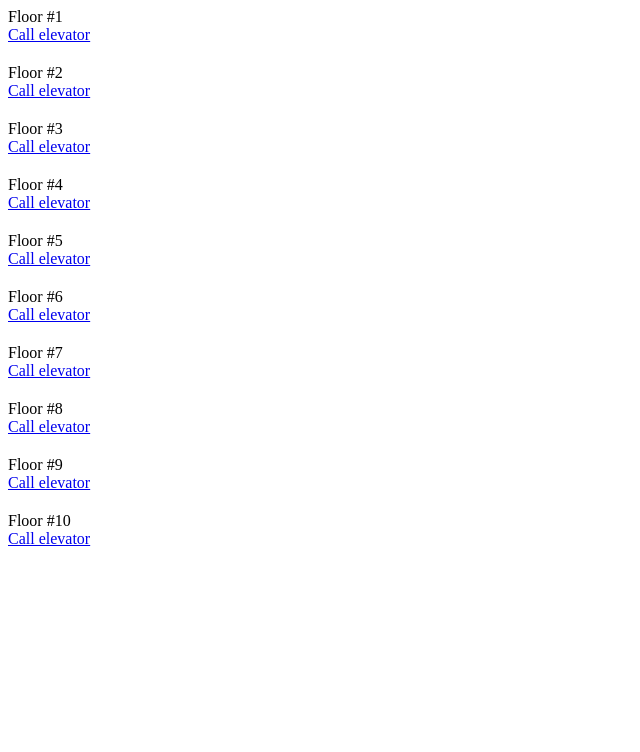
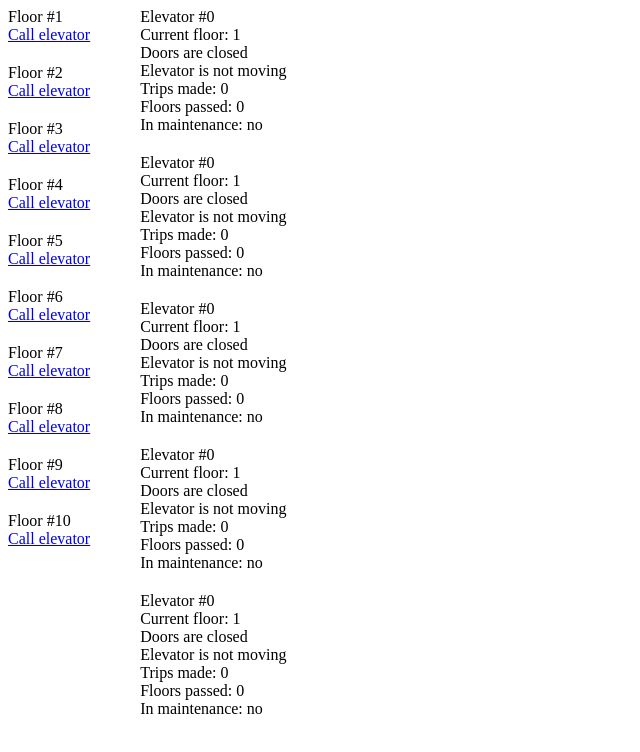
Before and after one commit to leahjlou/elevator-challenge, a React (Create React App) app: page / in a window 1280 px wide. Shown: the top 752 px of the page, without its empty margins (0-640 px from the left). Built offline with nearby package versions, Linux system fonts and the light colour scheme; the HTML template or start-up script is replaced by a standard one.

Commit message:
Elevator moving basically works

```diff
--- a/src/Elevator.js
+++ b/src/Elevator.js
@@ -4,7 +4,7 @@
 	render() {
 		const { index, currentFloor, open, movingDirection, tripCount, floorsPassed, maintenance } = this.props;
 		return (
-			<div style={{marginBottom: "20px"}}>
+			<div key={index} style={{marginBottom: "20px"}}>
 				Elevator #{index}<br />
 				Current floor: {currentFloor}<br />
 				Doors are {open ? "open" : "closed"}<br />
--- a/src/Elevators.js
+++ b/src/Elevators.js
@@ -10,9 +10,8 @@
 		elevators: [],
 	}
 
-	constructor(props) {
-		super();
-		this.initializeElevators(props);
+	componentWillMount() {
+		this.initializeElevators();
 	}
 
 	render() {
@@ -31,10 +30,10 @@
 		);
 	}
 
-	initializeElevators = props => {
+	initializeElevators = () => {
 		let i = 0;
 		this.setState({
-			elevators: new Array(props.count).fill({
+			elevators: new Array(this.props.count).fill({
 				index: i++,
 				currentFloor: 1,
 				open: false,
@@ -60,7 +59,7 @@
 	getCalledElevator = floor => {
 		// First priority: if an elevator is stopped at the floor calling
 		const unoccupiedAtFloor = this.state.elevators.find(elevator =>
-				!elevator.movingDirection && elevator.currentFloor === floor
+			!elevator.movingDirection && elevator.currentFloor === floor
 		);
 		if (unoccupiedAtFloor) return unoccupiedAtFloor;
 
@@ -100,7 +99,6 @@
 		const floorsToMove = Math.abs(floorDiff);
 		// Start moving
 		this.doMove(elevator, movingDirection, floorsToMove, () => {
-			console.log("Done doing move");
 			// Reached destination, open and close doors
 			this.updateElevatorData(elevator.index, {
 				open: true,
@@ -116,9 +114,8 @@
 	doMove = (elevator, direction, floorsToMove, cb) => {
 		let floor = elevator.currentFloor;
 		for (let i = 0; i < floorsToMove; i++) {
-			floor = direction === "up" ? floor + 1 : floor - 1;
 			setTimeout(() => {
-				console.log("floor", floor);
+				floor = direction === "up" ? floor + 1 : floor - 1;
 				this.updateElevatorData(elevator.index, {currentFloor: floor});
 			}, MOVE_FLOOR_TIME*(i+1));
 		}
--- a/src/Floors.js
+++ b/src/Floors.js
@@ -8,7 +8,7 @@
 		for (let i = 0; i < count; i++) {
 			const floorNo = i+1;
 			floors.push(
-				<div style={{marginBottom: "20px"}}>
+				<div key={floorNo} style={{marginBottom: "20px"}}>
 					Floor #{floorNo}<br />
 					<a href="#" onClick={e => callElevator(floorNo)}>Call elevator</a>
 				</div>
```
